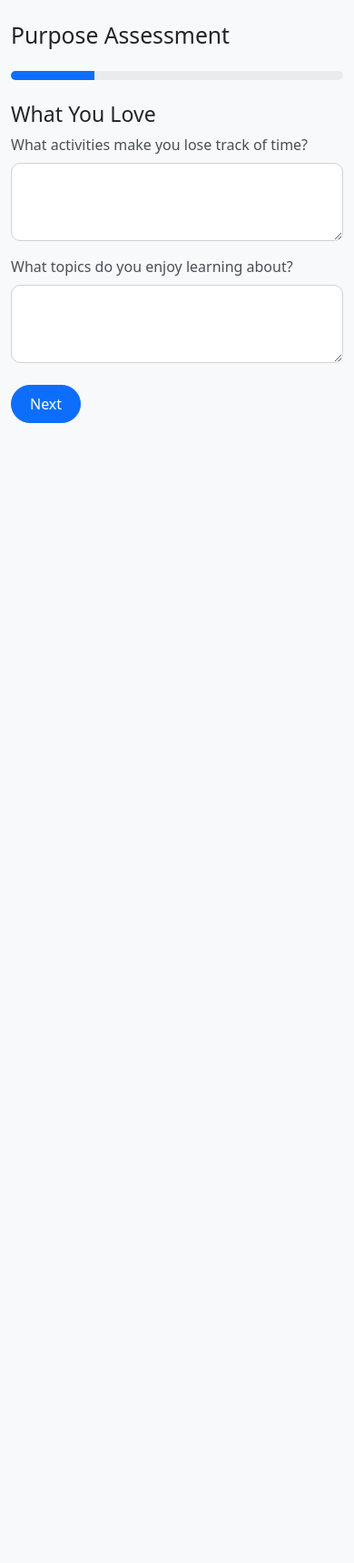
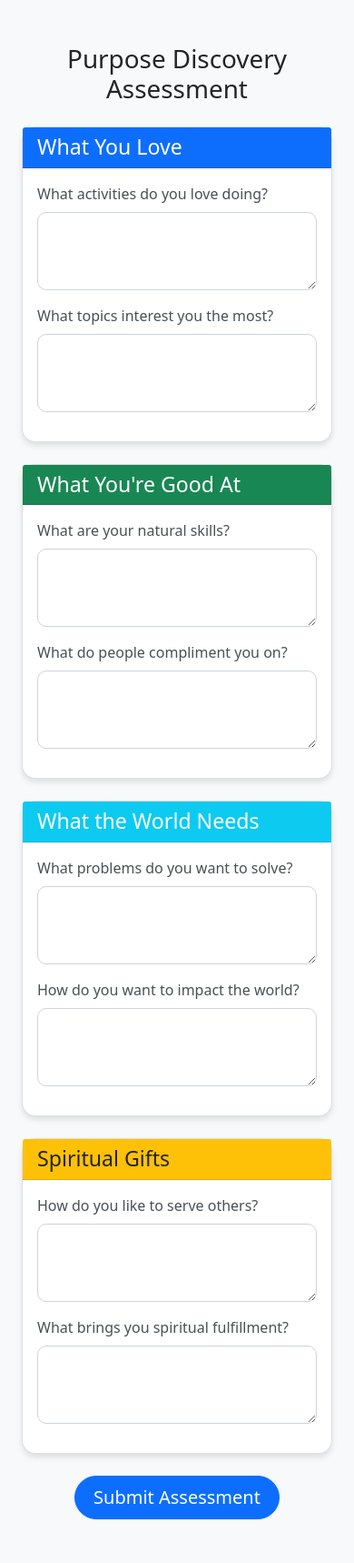
Before and after one commit to drntamm/PurposeFinder, a Flask app: page /assessment in a window 390 px wide. Shown: the part 56-1774 px from the top of the page at 91% size. Before the commit the page ends 521 px from the top, so only its background shows below. Run offline with Flask 3, Linux system fonts and the light colour scheme.

Commit message:
Update form handling with WTForms and improve templates

```diff
--- a/app.py
+++ b/app.py
@@ -1,5 +1,8 @@
-from flask import Flask, render_template, request, jsonify, redirect, url_for
+from flask import Flask, render_template, request, jsonify, redirect, url_for, flash
 from flask_sqlalchemy import SQLAlchemy
+from flask_wtf import FlaskForm
+from wtforms import StringField, TextAreaField
+from wtforms.validators import DataRequired
 from datetime import datetime
 import re
 import os
@@ -19,167 +22,122 @@ app.config['SQLALCHEMY_TRACK_MODIFICATIONS'] = False
 
 db = SQLAlchemy(app)
 
+# Form Class
+class AssessmentForm(FlaskForm):
+    love_activities = TextAreaField('What activities do you love doing?', validators=[DataRequired()])
+    love_topics = TextAreaField('What topics interest you the most?', validators=[DataRequired()])
+    skills_natural = TextAreaField('What are your natural skills?', validators=[DataRequired()])
+    skills_compliments = TextAreaField('What do people compliment you on?', validators=[DataRequired()])
+    world_problems = TextAreaField('What problems do you want to solve?', validators=[DataRequired()])
+    world_impact = TextAreaField('How do you want to impact the world?', validators=[DataRequired()])
+    spiritual_service = TextAreaField('How do you like to serve others?', validators=[DataRequired()])
+    spiritual_fulfillment = TextAreaField('What brings you spiritual fulfillment?', validators=[DataRequired()])
+
 # Database Models
 class Assessment(db.Model):
     id = db.Column(db.Integer, primary_key=True)
-    created_at = db.Column(db.DateTime, default=datetime.utcnow)
-    love_answers = db.Column(db.JSON)
-    skill_answers = db.Column(db.JSON)
-    world_needs_answers = db.Column(db.JSON)
-    career_answers = db.Column(db.JSON)
-    spiritual_gifts_answers = db.Column(db.JSON)
-    results = db.Column(db.JSON)
+    timestamp = db.Column(db.DateTime, default=datetime.utcnow)
+    love_activities = db.Column(db.Text)
+    love_topics = db.Column(db.Text)
+    skills_natural = db.Column(db.Text)
+    skills_compliments = db.Column(db.Text)
+    world_problems = db.Column(db.Text)
+    world_impact = db.Column(db.Text)
+    spiritual_service = db.Column(db.Text)
+    spiritual_fulfillment = db.Column(db.Text)
 
 @app.route('/')
-def home():
+def index():
     return render_template('index.html')
 
-@app.route('/assessment')
+@app.route('/assessment', methods=['GET', 'POST'])
 def assessment():
-    return render_template('assessment.html')
+    form = AssessmentForm()
 
-@app.route('/submit_assessment', methods=['POST'])
-def submit_assessment():
-    data = request.json
+    if request.method == 'POST' and form.validate_on_submit():
+        try:
+            # Create new assessment
+            assessment = Assessment(
+                love_activities=form.love_activities.data,
+                love_topics=form.love_topics.data,
+                skills_natural=form.skills_natural.data,
+                skills_compliments=form.skills_compliments.data,
+                world_problems=form.world_problems.data,
+                world_impact=form.world_impact.data,
+                spiritual_service=form.spiritual_service.data,
+                spiritual_fulfillment=form.spiritual_fulfillment.data
+            )
 
-    # Create new assessment
-    assessment = Assessment(
-        love_answers=data.get('love_answers'),
-        skill_answers=data.get('skill_answers'),
-        world_needs_answers=data.get('world_needs_answers'),
-        spiritual_gifts_answers=data.get('spiritual_gifts_answers')
-    )
+            # Save to database
+            db.session.add(assessment)
+            db.session.commit()
 
-    # Analyze results
-    results = analyze_results(data)
-    assessment.results = results
+            # Process results
+            results = analyze_assessment(assessment)
 
-    db.session.add(assessment)
-    db.session.commit()
+            return render_template('results.html', results=results)
 
-    return jsonify({'id': assessment.id, 'results': results})
+        except Exception as e:
+            db.session.rollback()
+            flash(f'Error saving assessment: {str(e)}')
+            return render_template('assessment.html', form=form)
 
-@app.route('/results')
-def results():
-    assessment_id = request.args.get('id')
-    if not assessment_id:
-        return redirect(url_for('assessment'))
+    return render_template('assessment.html', form=form)
 
-    assessment = Assessment.query.get_or_404(assessment_id)
-    return render_template('results.html', results=assessment.results)
+def analyze_assessment(assessment):
+    # Extract keywords from responses
+    keywords = []
+    for field in [assessment.love_activities, assessment.love_topics,
+                 assessment.skills_natural, assessment.skills_compliments,
+                 assessment.world_problems, assessment.world_impact,
+                 assessment.spiritual_service, assessment.spiritual_fulfillment]:
+        if field:
+            # Split text into words and clean them
+            words = re.findall(r'\w+', field.lower())
+            keywords.extend(words)
 
-def analyze_results(data):
-    # Extract keywords from responses
-    love_keywords = extract_keywords(data['love_answers'])
-    skill_keywords = extract_keywords(data['skill_answers'])
-    world_needs_keywords = extract_keywords(data['world_needs_answers'])
-    spiritual_keywords = extract_keywords(data['spiritual_gifts_answers'])
+    # Basic spiritual gifts mapping
+    spiritual_gifts = {
+        'teaching': ['teach', 'explain', 'educate', 'mentor', 'guide'],
+        'service': ['help', 'serve', 'support', 'assist', 'volunteer'],
+        'leadership': ['lead', 'direct', 'organize', 'manage', 'coordinate'],
+        'mercy': ['care', 'comfort', 'empathize', 'counsel', 'listen'],
+        'giving': ['share', 'provide', 'donate', 'contribute', 'give'],
+        'encouragement': ['encourage', 'motivate', 'inspire', 'uplift', 'strengthen'],
+        'wisdom': ['advise', 'counsel', 'guide', 'discern', 'understand']
+    }
 
-    # Map spiritual keywords to gifts
-    spiritual_gifts = analyze_spiritual_gifts(spiritual_keywords)
+    # Find matching spiritual gifts
+    matched_gifts = []
+    for gift, indicators in spiritual_gifts.items():
+        if any(indicator in keywords for indicator in indicators):
+            matched_gifts.append(gift)
 
-    # Generate career suggestions based on combined keywords
-    careers = suggest_careers(love_keywords + skill_keywords + world_needs_keywords)
+    # Career suggestions based on keywords
+    careers = []
+    if any(word in keywords for word in ['teach', 'educate', 'mentor']):
+        careers.append('Teacher/Educator')
+    if any(word in keywords for word in ['help', 'counsel', 'care']):
+        careers.append('Counselor/Therapist')
+    if any(word in keywords for word in ['lead', 'manage', 'organize']):
+        careers.append('Ministry Leader')
+    if any(word in keywords for word in ['create', 'design', 'build']):
+        careers.append('Creative Professional')
 
     # Generate recommendations
-    recommendations = generate_recommendations(love_keywords, skill_keywords, world_needs_keywords, spiritual_gifts)
+    recommendations = []
+    if matched_gifts:
+        recommendations.append(f"Your spiritual gifts of {', '.join(matched_gifts)} suggest you would excel in roles that involve {', '.join(careers)}.")
+    if 'teach' in keywords or 'mentor' in keywords:
+        recommendations.append("Consider pursuing opportunities to teach or mentor others in your areas of expertise.")
+    if 'help' in keywords or 'serve' in keywords:
+        recommendations.append("Look for ways to serve your community through volunteer work or ministry.")
 
     return {
-        'spiritual_gifts': spiritual_gifts,
-        'ikigai': {
-            'love': list(love_keywords),
-            'skill': list(skill_keywords),
-            'world_needs': list(world_needs_keywords),
-            'career': careers
-        },
+        'spiritual_gifts': matched_gifts,
+        'careers': careers,
         'recommendations': recommendations
     }
-
-def extract_keywords(answers):
-    if not answers:
-        return set()
-
-    # Combine all answers into a single string
-    text = ' '.join(str(value) for value in answers.values())
-
-    # Simple keyword extraction (you might want to use NLTK or spaCy for better results)
-    words = re.findall(r'\b\w+\b', text.lower())
-    stopwords = {'the', 'a', 'an', 'and', 'or', 'but', 'in', 'on', 'at', 'to', 'for', 'of', 'with', 'by'}
-
-    return {word for word in words if len(word) > 3 and word not in stopwords}
-
-def analyze_spiritual_gifts(keywords):
-    # Map keywords to spiritual gifts
-    gift_mapping = {
-        'teach': {'name': 'Teaching', 'description': 'You have a gift for explaining and helping others understand complex concepts.'},
-        'help': {'name': 'Helping', 'description': 'You find joy in serving others and meeting practical needs.'},
-        'lead': {'name': 'Leadership', 'description': 'You have a natural ability to guide and inspire others.'},
-        'encourage': {'name': 'Encouragement', 'description': 'You excel at supporting and uplifting others.'},
-        'give': {'name': 'Giving', 'description': 'You are generous with your resources and find fulfillment in supporting causes.'},
-        'mercy': {'name': 'Mercy', 'description': 'You have deep empathy and compassion for those who are suffering.'},
-        'wisdom': {'name': 'Wisdom', 'description': 'You have insight into making good decisions and giving sound advice.'},
-    }
-
-    gifts = []
-    for keyword in keywords:
-        for gift_key, gift_info in gift_mapping.items():
-            if gift_key in keyword:
-                gifts.append(gift_info)
-
-    # Add default gift if none found
-    if not gifts:
-        gifts.append({
-            'name': 'Service',
-            'description': 'You have a general calling to serve others and make a positive impact.'
-        })
-
-    return gifts
-
-def suggest_careers(keywords):
-    # Simple career mapping based on keywords
-    career_mapping = {
-        'teach': ['Teacher', 'Trainer', 'Coach'],
-        'write': ['Writer', 'Content Creator', 'Journalist'],
-        'help': ['Counselor', 'Social Worker', 'Healthcare Professional'],
-        'create': ['Artist', 'Designer', 'Developer'],
-        'lead': ['Manager', 'Entrepreneur', 'Community Leader'],
-        'analyze': ['Researcher', 'Analyst', 'Consultant'],
-        'care': ['Healthcare Provider', 'Therapist', 'Caregiver'],
-    }
-
-    careers = set()
-    for keyword in keywords:
-        for career_key, career_list in career_mapping.items():
-            if career_key in keyword:
-                careers.update(career_list)
-
-    return list(careers) if careers else ['Consider exploring careers that combine your interests with opportunities to serve others']
-
-def generate_recommendations(love_keywords, skill_keywords, world_needs_keywords, spiritual_gifts):
-    recommendations = []
-
-    # Combine interests and skills
-    if love_keywords and skill_keywords:
-        recommendations.append(
-            f"Consider ways to combine your interests in {', '.join(list(love_keywords)[:3])} "
-            f"with your skills in {', '.join(list(skill_keywords)[:3])}."
-        )
-
-    # Add spiritual gift recommendation
-    if spiritual_gifts:
-        recommendations.append(
-            f"Your spiritual gift of {spiritual_gifts[0]['name']} suggests you could make a significant "
-            f"impact through {spiritual_gifts[0]['description'].lower()}"
-        )
-
-    # Add world impact recommendation
-    if world_needs_keywords:
-        recommendations.append(
-            f"Your concern for {', '.join(list(world_needs_keywords)[:3])} could be channeled into "
-            f"meaningful volunteer work or career opportunities."
-        )
-
-    return recommendations
 
 if __name__ == '__main__':
     with app.app_context():
--- a/templates/assessment.html
+++ b/templates/assessment.html
@@ -3,137 +3,138 @@
 {% block title %}Assessment{% endblock %}
 
 {% block content %}
-<div class="row justify-content-center">
-    <div class="col-md-8">
-        <h2 class="mb-4">Purpose Assessment</h2>
+<div class="container mt-5">
+    <h1 class="text-center mb-4">Purpose Discovery Assessment</h1>
 
-        <form id="assessmentForm">
-            <div class="progress mb-4">
-                <div class="progress-bar" role="progressbar" style="width: 0%"></div>
+    {% with messages = get_flashed_messages() %}
+        {% if messages %}
+            {% for message in messages %}
+                <div class="alert alert-danger">{{ message }}</div>
+            {% endfor %}
+        {% endif %}
+    {% endwith %}
+
+    <form method="POST" class="needs-validation" novalidate>
+        {{ form.csrf_token }}
+
+        <div class="card mb-4">
+            <div class="card-header bg-primary text-white">
+                <h3 class="card-title mb-0">What You Love</h3>
             </div>
-
-            <!-- Section 1: What You Love -->
-            <div class="assessment-section" data-section="love">
-                <h3>What You Love</h3>
+            <div class="card-body">
                 <div class="mb-3">
-                    <label class="form-label">What activities make you lose track of time?</label>
-                    <textarea class="form-control" name="love_time" rows="3" required></textarea>
+                    {{ form.love_activities.label(class="form-label") }}
+                    {{ form.love_activities(class="form-control", rows=3) }}
+                    {% if form.love_activities.errors %}
+                        {% for error in form.love_activities.errors %}
+                            <div class="invalid-feedback d-block">{{ error }}</div>
+                        {% endfor %}
+                    {% endif %}
                 </div>
                 <div class="mb-3">
-                    <label class="form-label">What topics do you enjoy learning about?</label>
-                    <textarea class="form-control" name="love_learning" rows="3" required></textarea>
+                    {{ form.love_topics.label(class="form-label") }}
+                    {{ form.love_topics(class="form-control", rows=3) }}
+                    {% if form.love_topics.errors %}
+                        {% for error in form.love_topics.errors %}
+                            <div class="invalid-feedback d-block">{{ error }}</div>
+                        {% endfor %}
+                    {% endif %}
                 </div>
             </div>
+        </div>
 
-            <!-- Section 2: What You're Good At -->
-            <div class="assessment-section" data-section="skills" style="display: none;">
-                <h3>What You're Good At</h3>
+        <div class="card mb-4">
+            <div class="card-header bg-success text-white">
+                <h3 class="card-title mb-0">What You're Good At</h3>
+            </div>
+            <div class="card-body">
                 <div class="mb-3">
-                    <label class="form-label">What skills come naturally to you?</label>
-                    <textarea class="form-control" name="skills_natural" rows="3" required></textarea>
+                    {{ form.skills_natural.label(class="form-label") }}
+                    {{ form.skills_natural(class="form-control", rows=3) }}
+                    {% if form.skills_natural.errors %}
+                        {% for error in form.skills_natural.errors %}
+                            <div class="invalid-feedback d-block">{{ error }}</div>
+                        {% endfor %}
+                    {% endif %}
                 </div>
                 <div class="mb-3">
-                    <label class="form-label">What do others often compliment you on?</label>
-                    <textarea class="form-control" name="skills_compliments" rows="3" required></textarea>
+                    {{ form.skills_compliments.label(class="form-label") }}
+                    {{ form.skills_compliments(class="form-control", rows=3) }}
+                    {% if form.skills_compliments.errors %}
+                        {% for error in form.skills_compliments.errors %}
+                            <div class="invalid-feedback d-block">{{ error }}</div>
+                        {% endfor %}
+                    {% endif %}
                 </div>
             </div>
+        </div>
 
-            <!-- Section 3: What the World Needs -->
-            <div class="assessment-section" data-section="world" style="display: none;">
-                <h3>What the World Needs</h3>
+        <div class="card mb-4">
+            <div class="card-header bg-info text-white">
+                <h3 class="card-title mb-0">What the World Needs</h3>
+            </div>
+            <div class="card-body">
                 <div class="mb-3">
-                    <label class="form-label">What problems in society concern you the most?</label>
-                    <textarea class="form-control" name="world_problems" rows="3" required></textarea>
+                    {{ form.world_problems.label(class="form-label") }}
+                    {{ form.world_problems(class="form-control", rows=3) }}
+                    {% if form.world_problems.errors %}
+                        {% for error in form.world_problems.errors %}
+                            <div class="invalid-feedback d-block">{{ error }}</div>
+                        {% endfor %}
+                    {% endif %}
                 </div>
                 <div class="mb-3">
-                    <label class="form-label">How would you like to make a difference?</label>
-                    <textarea class="form-control" name="world_impact" rows="3" required></textarea>
+                    {{ form.world_impact.label(class="form-label") }}
+                    {{ form.world_impact(class="form-control", rows=3) }}
+                    {% if form.world_impact.errors %}
+                        {% for error in form.world_impact.errors %}
+                            <div class="invalid-feedback d-block">{{ error }}</div>
+                        {% endfor %}
+                    {% endif %}
                 </div>
             </div>
+        </div>
 
-            <!-- Section 4: Spiritual Gifts -->
-            <div class="assessment-section" data-section="spiritual" style="display: none;">
-                <h3>Spiritual Gifts</h3>
+        <div class="card mb-4">
+            <div class="card-header bg-warning">
+                <h3 class="card-title mb-0">Spiritual Gifts</h3>
+            </div>
+            <div class="card-body">
                 <div class="mb-3">
-                    <label class="form-label">How do you prefer to serve others in your community?</label>
-                    <textarea class="form-control" name="spiritual_service" rows="3" required></textarea>
+                    {{ form.spiritual_service.label(class="form-label") }}
+                    {{ form.spiritual_service(class="form-control", rows=3) }}
+                    {% if form.spiritual_service.errors %}
+                        {% for error in form.spiritual_service.errors %}
+                            <div class="invalid-feedback d-block">{{ error }}</div>
+                        {% endfor %}
+                    {% endif %}
                 </div>
                 <div class="mb-3">
-                    <label class="form-label">When do you feel most spiritually fulfilled?</label>
-                    <textarea class="form-control" name="spiritual_fulfillment" rows="3" required></textarea>
+                    {{ form.spiritual_fulfillment.label(class="form-label") }}
+                    {{ form.spiritual_fulfillment(class="form-control", rows=3) }}
+                    {% if form.spiritual_fulfillment.errors %}
+                        {% for error in form.spiritual_fulfillment.errors %}
+                            <div class="invalid-feedback d-block">{{ error }}</div>
+                        {% endfor %}
+                    {% endif %}
                 </div>
             </div>
+        </div>
 
-            <div class="d-flex justify-content-between mt-4">
-                <button type="button" class="btn btn-secondary" id="prevButton" style="display: none;">Previous</button>
-                <button type="button" class="btn btn-primary" id="nextButton">Next</button>
-                <button type="submit" class="btn btn-success" id="submitButton" style="display: none;">Submit</button>
-            </div>
-        </form>
-    </div>
+        <div class="text-center mb-5">
+            <button type="submit" class="btn btn-primary btn-lg">Submit Assessment</button>
+        </div>
+    </form>
 </div>
 {% endblock %}
 
 {% block scripts %}
 <script>
 document.addEventListener('DOMContentLoaded', function() {
-    const sections = document.querySelectorAll('.assessment-section');
-    const progressBar = document.querySelector('.progress-bar');
-    let currentSection = 0;
+    const form = document.querySelector('form');
 
-    function updateProgress() {
-        const progress = ((currentSection + 1) / sections.length) * 100;
-        progressBar.style.width = progress + '%';
-    }
-
-    function showSection(index) {
-        sections.forEach((section, i) => {
-            section.style.display = i === index ? 'block' : 'none';
-        });
-
-        document.getElementById('prevButton').style.display = index > 0 ? 'block' : 'none';
-        document.getElementById('nextButton').style.display = index < sections.length - 1 ? 'block' : 'none';
-        document.getElementById('submitButton').style.display = index === sections.length - 1 ? 'block' : 'none';
-
-        updateProgress();
-    }
-
-    document.getElementById('nextButton').addEventListener('click', () => {
-        if (currentSection < sections.length - 1) {
-            currentSection++;
-            showSection(currentSection);
-        }
-    });
-
-    document.getElementById('prevButton').addEventListener('click', () => {
-        if (currentSection > 0) {
-            currentSection--;
-            showSection(currentSection);
-        }
-    });
-
-    document.getElementById('assessmentForm').addEventListener('submit', async (e) => {
+    form.addEventListener('submit', async (e) => {
         e.preventDefault();
-
-        const formData = new FormData(e.target);
-        const data = {
-            love_answers: {
-                time: formData.get('love_time'),
-                learning: formData.get('love_learning')
-            },
-            skill_answers: {
-                natural: formData.get('skills_natural'),
-                compliments: formData.get('skills_compliments')
-            },
-            world_needs_answers: {
-                problems: formData.get('world_problems'),
-                impact: formData.get('world_impact')
-            },
-            spiritual_gifts_answers: {
-                service: formData.get('spiritual_service'),
-                fulfillment: formData.get('spiritual_fulfillment')
-            }
-        };
 
         try {
             const response = await fetch('/submit_assessment', {
@@ -141,7 +142,7 @@ document.addEventListener('DOMContentLoaded', function() {
                 headers: {
                     'Content-Type': 'application/json'
                 },
-                body: JSON.stringify(data)
+                body: JSON.stringify(Object.fromEntries(new FormData(e.target)))
             });
 
             if (response.ok) {
@@ -156,8 +157,6 @@ document.addEventListener('DOMContentLoaded', function() {
             alert('There was an error submitting your assessment. Please try again.');
         }
     });
-
-    showSection(0);
 });
 </script>
 {% endblock %}
```
Also changed, not shown: templates/results.html (+38 -42 lines).
